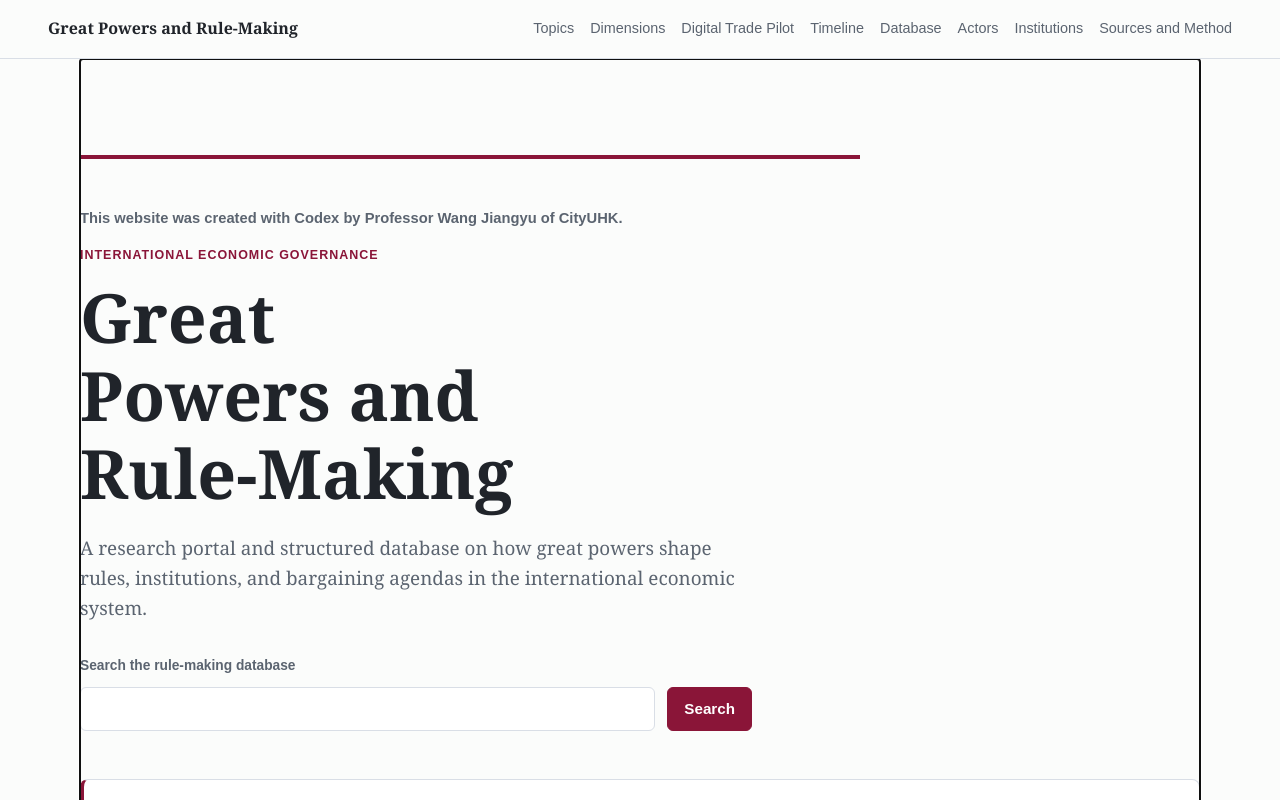
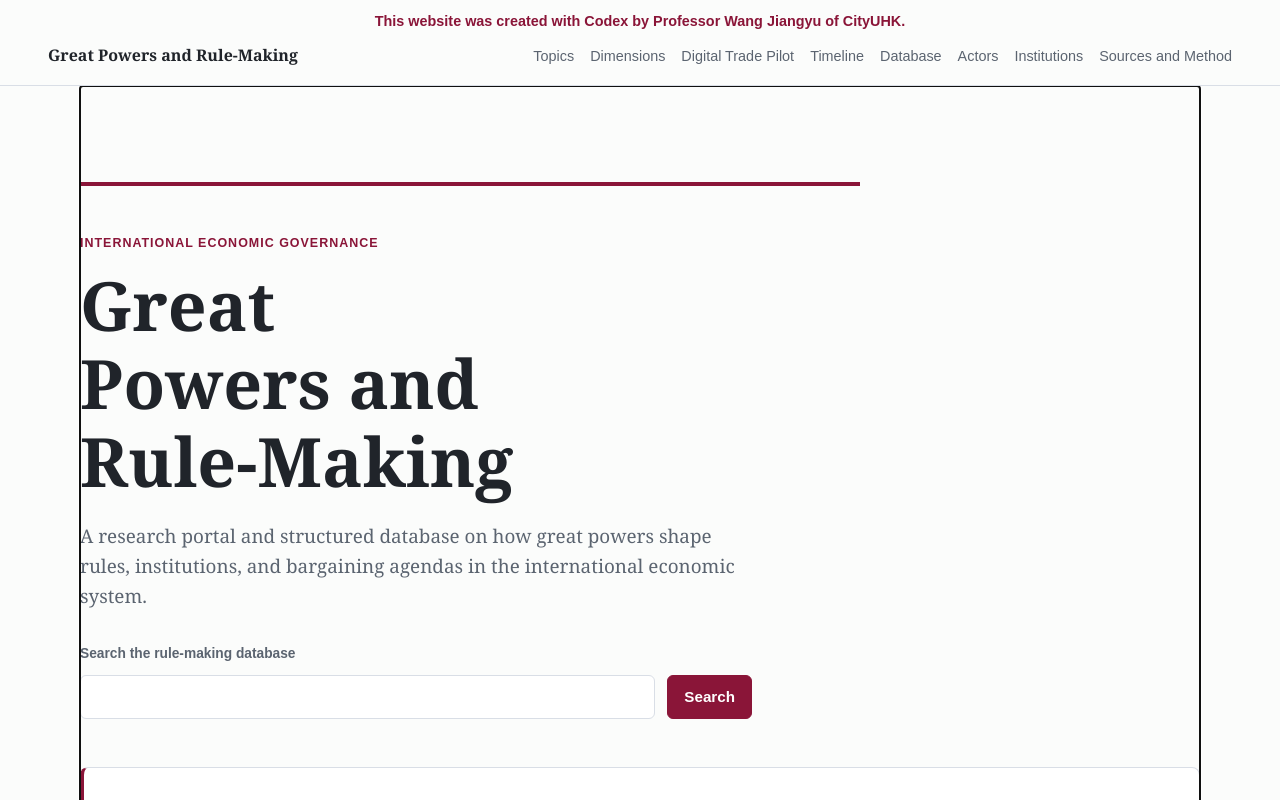
Before and after one commit to wangjiangyu-creator/rule-making, a website with bundled scripts: page index.html in a window 1280 px wide. Shown: the top 800 px of the page. Built offline with nearby package versions, Linux system fonts and the light colour scheme.

Commit message:
Refine site attribution placement

```diff
--- a/index.html
+++ b/index.html
@@ -12,6 +12,8 @@
   </head>
   <body>
     <header class="site-header">
+      <p class="site-header-attribution">This website was created with Codex by Professor Wang Jiangyu of CityUHK.</p>
+      <div class="site-header-main">
         <a class="brand" href="#/">Great Powers and Rule-Making</a>
         <nav class="top-nav" aria-label="Primary navigation">
           <a href="#/topics">Topics</a>
@@ -23,6 +25,7 @@
           <a href="#/institutions">Institutions</a>
           <a href="#/sources-method">Sources and Method</a>
         </nav>
+      </div>
     </header>
     <main id="app" tabindex="-1"></main>
     <footer class="site-footer">
--- a/src/styles.css
+++ b/src/styles.css
@@ -45,13 +45,30 @@ a:focus-visible {
   top: 0;
   z-index: 10;
   display: flex;
+  flex-direction: column;
+  align-items: stretch;
+  gap: 0.75rem;
+  padding: 0.75rem clamp(1rem, 4vw, 3rem) 1rem;
+  background: rgba(251, 252, 251, 0.94);
+  border-bottom: 1px solid var(--color-border);
+  backdrop-filter: blur(10px);
+}
+
+.site-header-attribution {
+  margin: 0;
+  color: var(--color-accent);
+  font-family: Arial, Helvetica, sans-serif;
+  font-size: 0.9rem;
+  font-weight: 700;
+  line-height: 1.35;
+  text-align: center;
+}
+
+.site-header-main {
+  display: flex;
   align-items: center;
   justify-content: space-between;
   gap: 1.5rem;
-  padding: 1rem clamp(1rem, 4vw, 3rem);
-  background: rgba(251, 252, 251, 0.94);
-  border-bottom: 1px solid var(--color-border);
-  backdrop-filter: blur(10px);
 }
 
 .brand {
@@ -83,14 +100,6 @@ main {
   padding: clamp(2.5rem, 8vw, 6rem) 0;
 }
 
-.site-attribution {
-  margin: 0 0 1rem;
-  color: var(--color-muted);
-  font-family: Arial, Helvetica, sans-serif;
-  font-size: 0.92rem;
-  font-weight: 700;
-}
-
 .site-footer {
   width: min(100% - 2rem, 1120px);
   margin: 0 auto;
@@ -99,6 +108,7 @@ main {
   color: var(--color-muted);
   font-family: Arial, Helvetica, sans-serif;
   font-size: 0.9rem;
+  text-align: center;
 }
 
 .site-footer p {
@@ -508,6 +518,14 @@ dd,
 @media (max-width: 720px) {
   .site-header {
     align-items: flex-start;
+  }
+
+  .site-header-attribution {
+    text-align: left;
+  }
+
+  .site-header-main {
+    align-items: flex-start;
     flex-direction: column;
   }
 
--- a/src/views/home.js
+++ b/src/views/home.js
@@ -56,7 +56,6 @@ export function renderHome() {
 
   return `
     <section class="page-hero">
-      <p class="site-attribution">This website was created with Codex by Professor Wang Jiangyu of CityUHK.</p>
       <p class="eyebrow">International economic governance</p>
       <h1>Great Powers and Rule-Making</h1>
       <p class="lede">
```
Also changed, not shown: tests/render-smoke.test.mjs (+2 -1 lines). Lines whose indentation alone changed are shown as unchanged.
